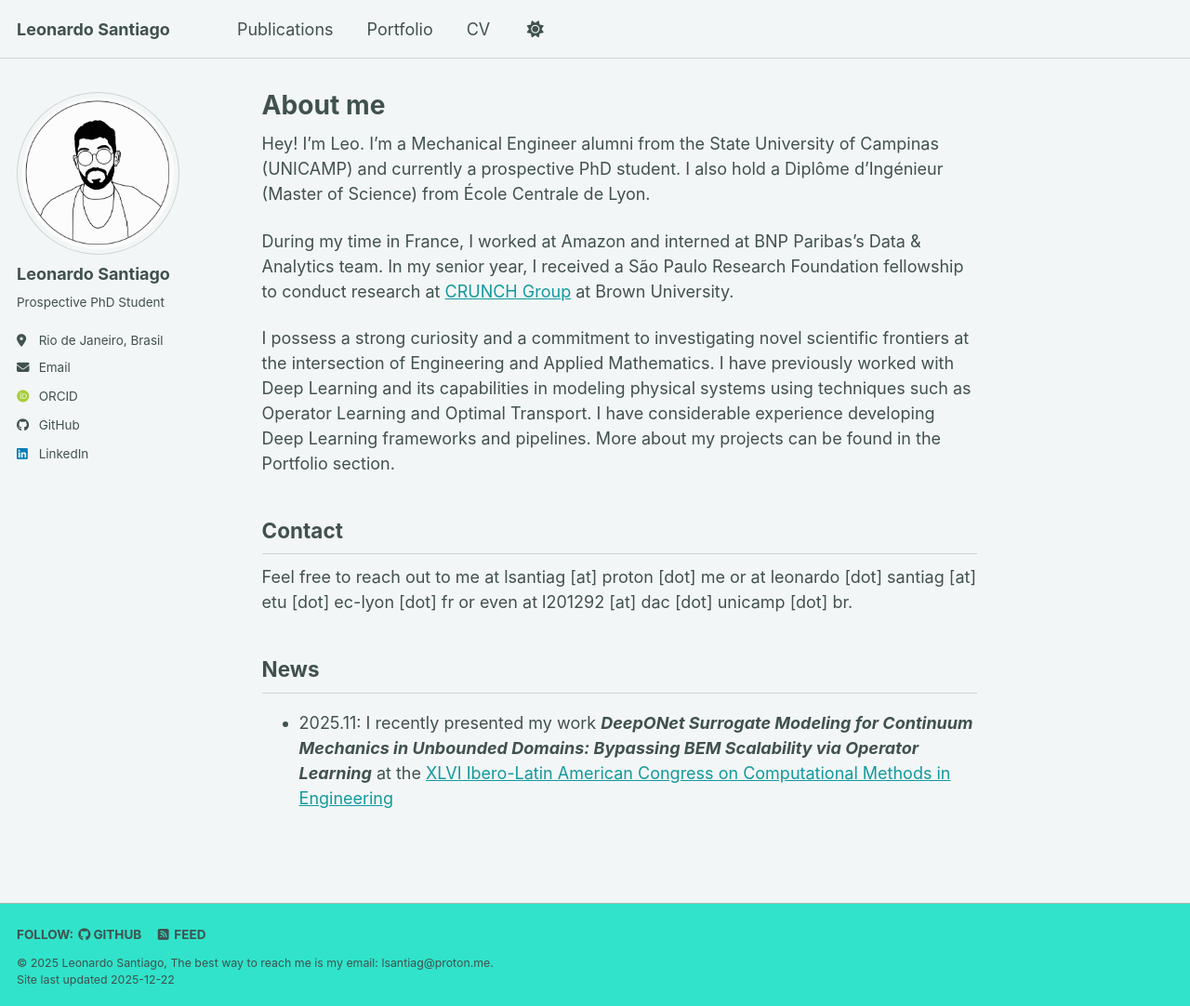
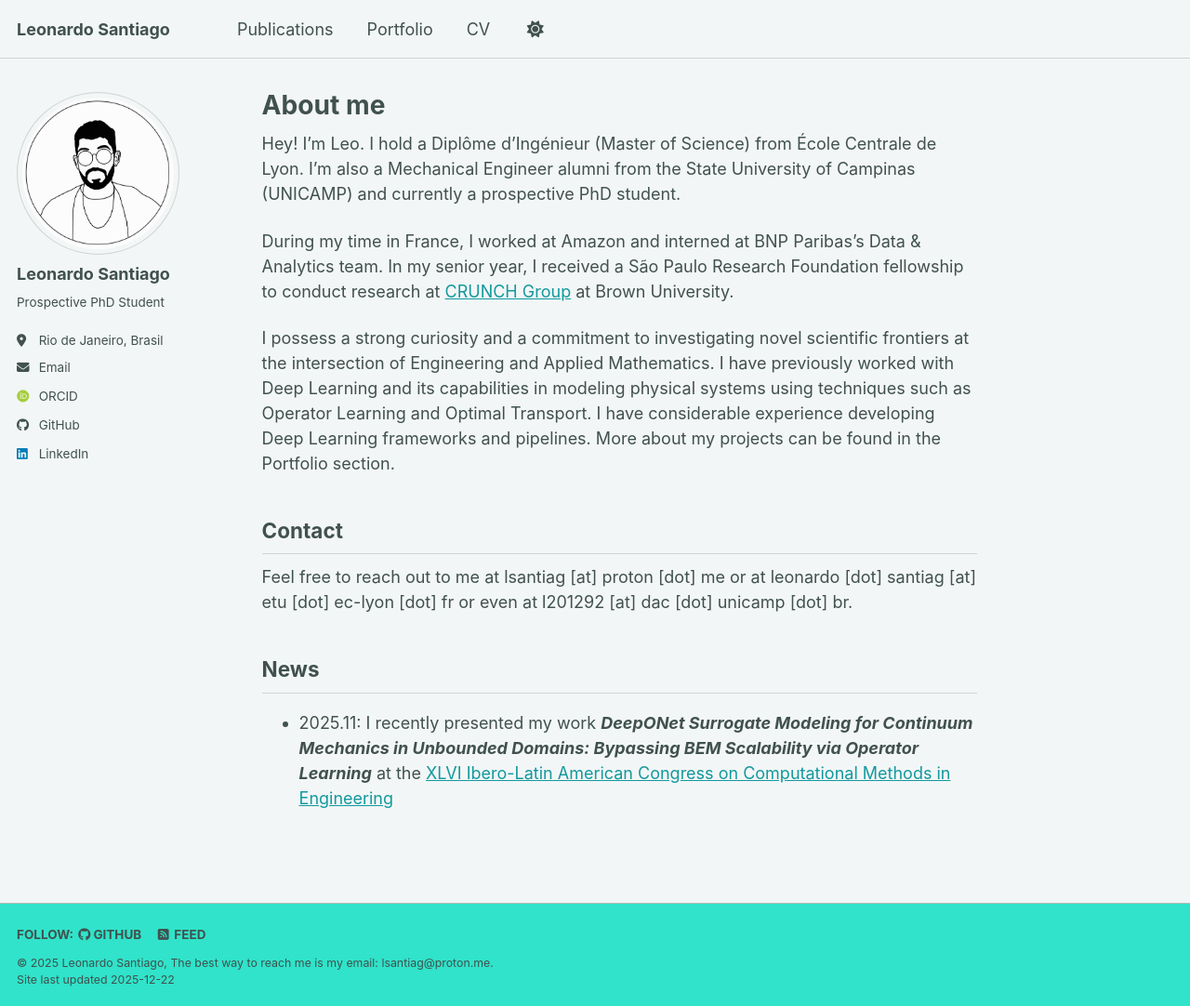
Before and after one commit to lsantiago-s/lsantiago-s.github.io, a Jekyll site: the page built from _pages/about.md, in a window 1280 px wide and 1082 px high. Shown: the whole window at 93% size. Built offline with Jekyll 4.4.1, drawn with Linux system fonts in a browser that asks for light colours; some web fonts are replaced; a script bundle is joined from its source files by our own code; library files that are not in the unit come from our copies.

```diff
--- a/_pages/about.md
+++ b/_pages/about.md
@@ -8,7 +8,7 @@ redirect_from:
   - /about.html
 ---
 
-Hey! I'm Leo. I'm a Mechanical Engineer alumni from the State University of Campinas (UNICAMP) and currently a prospective PhD student. I also hold a Diplôme d'Ingénieur (Master of Science) from École Centrale de Lyon.
+Hey! I'm Leo. I hold a Diplôme d'Ingénieur (Master of Science) from École Centrale de Lyon. I'm also a Mechanical Engineer alumni from the State University of Campinas (UNICAMP) and currently a prospective PhD student.
 
 During my time in France, I worked at Amazon and interned at BNP Paribas's Data & Analytics team. In my senior year, I received a São Paulo Research Foundation fellowship to conduct research at [CRUNCH Group](https://sites.brown.edu/crunch-group/) at Brown University.
 
```
